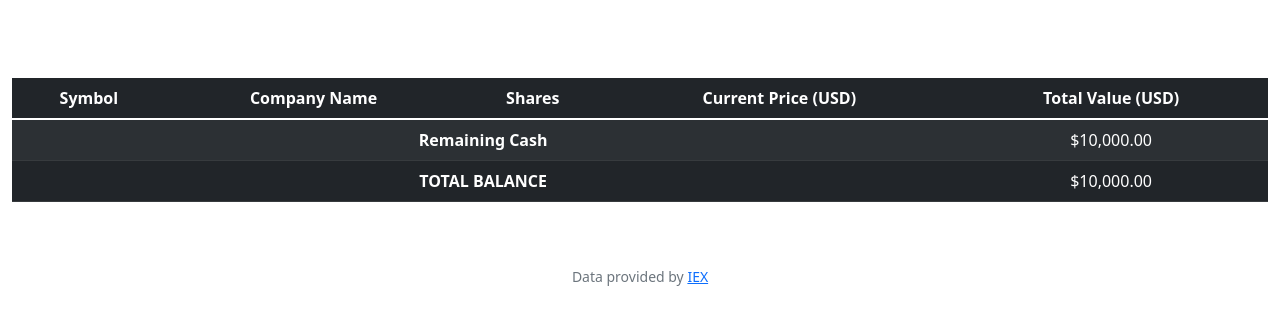
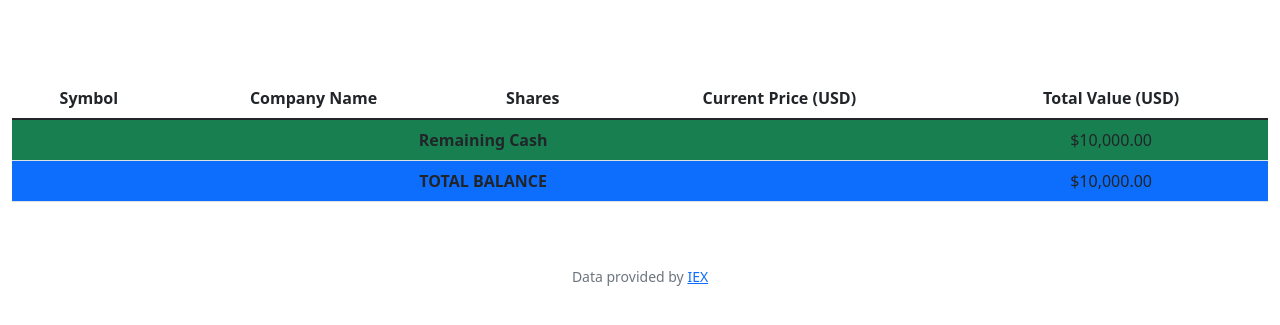
Before and after one commit to KashyapBathina/CS_50, a Flask app: page / in a window 1280 px wide. Shown: the part 76-401 px from the top of the page. Run offline with Flask 2, Linux system fonts and the light colour scheme; a user stored in the database is signed in; some libraries are stand-ins or nearby versions.

Commit message:
Fri, Jul 8, 2022, 1:07 AM +00:00

```diff
--- a/finance/templates/index.html
+++ b/finance/templates/index.html
@@ -6,7 +6,7 @@
 
 {% block main %}
 
-    <table style='margin-top: 30px' class="table table-striped table-dark">
+    <table style='margin-top: 30px' class="table table-striped">
       <thead>
         <tr>
           <th scope="col"> Symbol </th>
```
